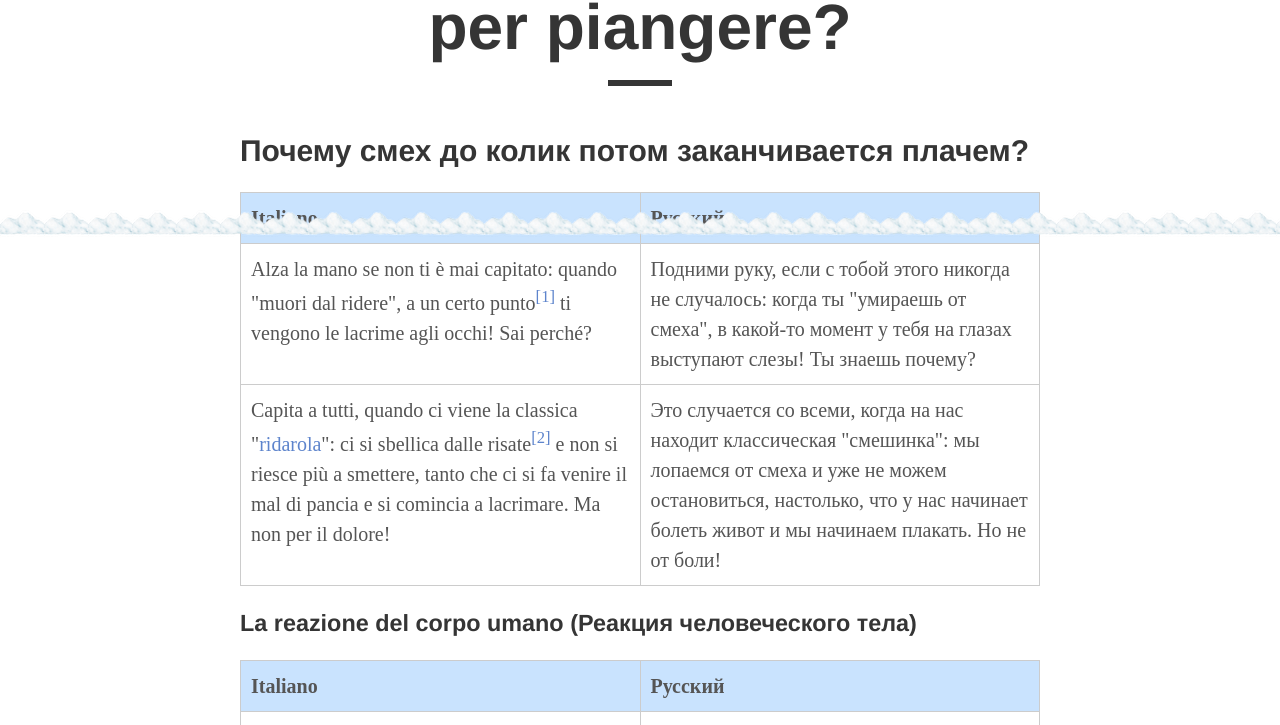
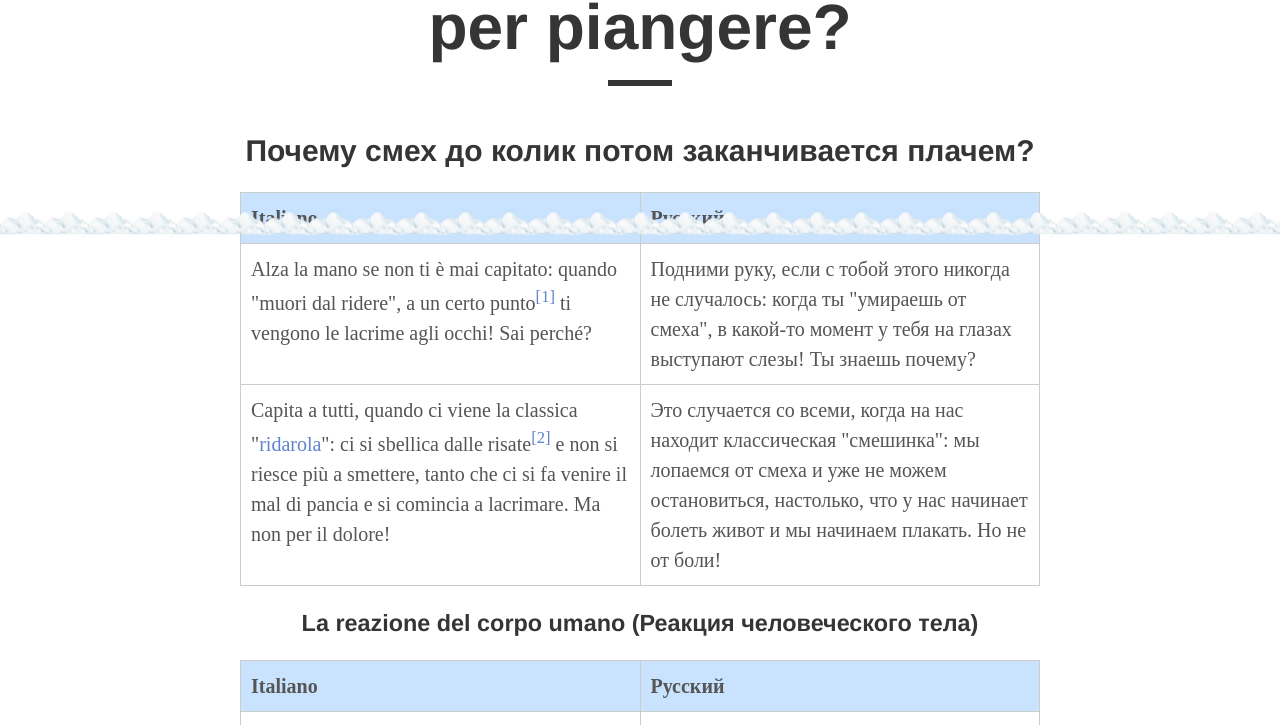
Before and after one commit to postolny/postolny.github.io, a Jekyll site: the page built from _posts/2021-05-26-perche-quando-si-ride-molto-poi-si-finisce-per-piangere.md, in a window 1280 px wide. Shown: the part 668-1393 px from the top of the page. Built offline with Jekyll 4.4.1, drawn with Linux system fonts in a browser that asks for light colours.

Commit message:
Add files via upload

```diff
--- a/_posts/2021-05-26-perche-quando-si-ride-molto-poi-si-finisce-per-piangere.md
+++ b/_posts/2021-05-26-perche-quando-si-ride-molto-poi-si-finisce-per-piangere.md
@@ -9,6 +9,7 @@ tags: Переводы
 ---
 
 ## Почему смех до колик потом заканчивается плачем?
+{: .center}
 
 | Italiano | Русский |
 |----------|---------|
@@ -16,6 +17,7 @@ tags: Переводы
 |Capita a tutti, quando ci viene la classica "[ridarola]({{ site.baseurl }}/2021-05-21/ridarella)": ci si sbellica dalle risate[^2] e non si riesce più a smettere, tanto che ci si fa venire il mal di pancia e si comincia a lacrimare. Ma non per il dolore!|Это случается со всеми, когда на нас находит классическая "смешинка": мы лопаемся от смеха и уже не можем остановиться, настолько, что у нас начинает болеть живот и мы начинаем плакать. Но не от боли!|
 
 ### La reazione del corpo umano (Реакция человеческого тела)
+{: .center}
 
 | Italiano | Русский |
 |----------|---------|
```
Also changed, not shown: _posts/2021-04-30-da-dove-deriva-il-termine-infinocchiare.md (+1 -0 lines).
